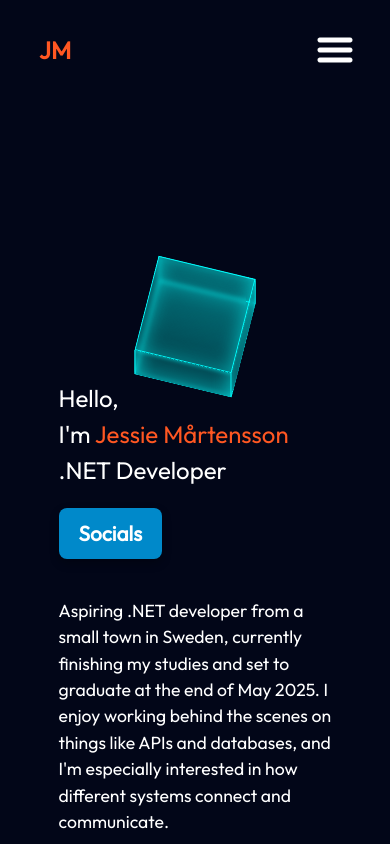
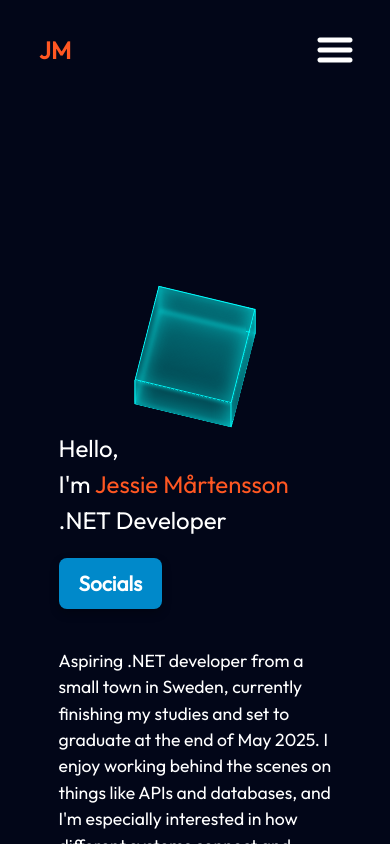
Before and after one commit to zeleron7/React-portfolio, a React (Vite) app: page / in a window 390 px wide. Built offline with nearby package versions, Linux system fonts and the light colour scheme.

Commit message:
cube fix

```diff
--- a/src/components/Cube/Cube.module.css
+++ b/src/components/Cube/Cube.module.css
@@ -101,6 +101,7 @@
     }
     .cube {
         margin-right: 20%;
+        margin-bottom: 20px;
     }
 }
 
@@ -150,6 +151,6 @@
 /* Large phones / small tablets */
 @media screen and (max-width: 768px) {
     .container {
-        margin-top: 20px;
+        margin-top: 50px;
     }
 }
```
Also changed, not shown: src/components/Intro/Intro.module.css (line endings or trailing spaces).
